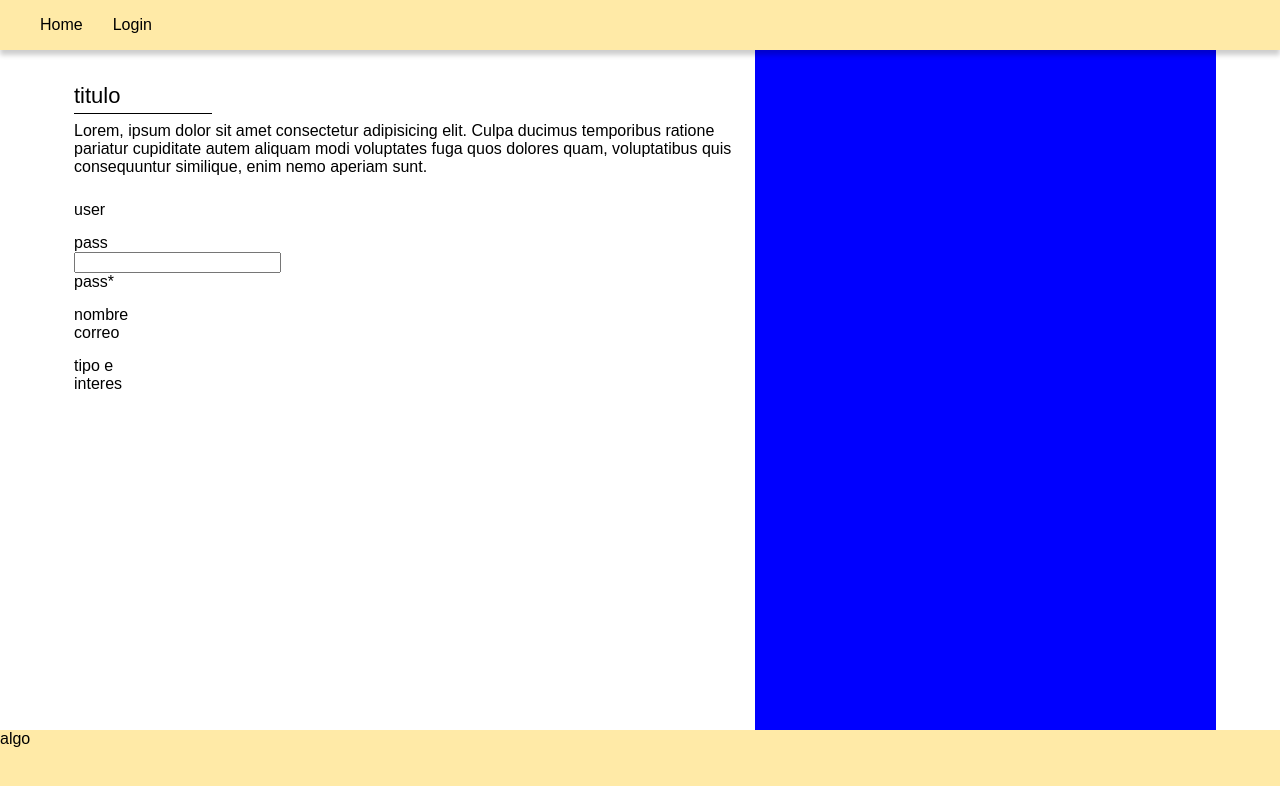
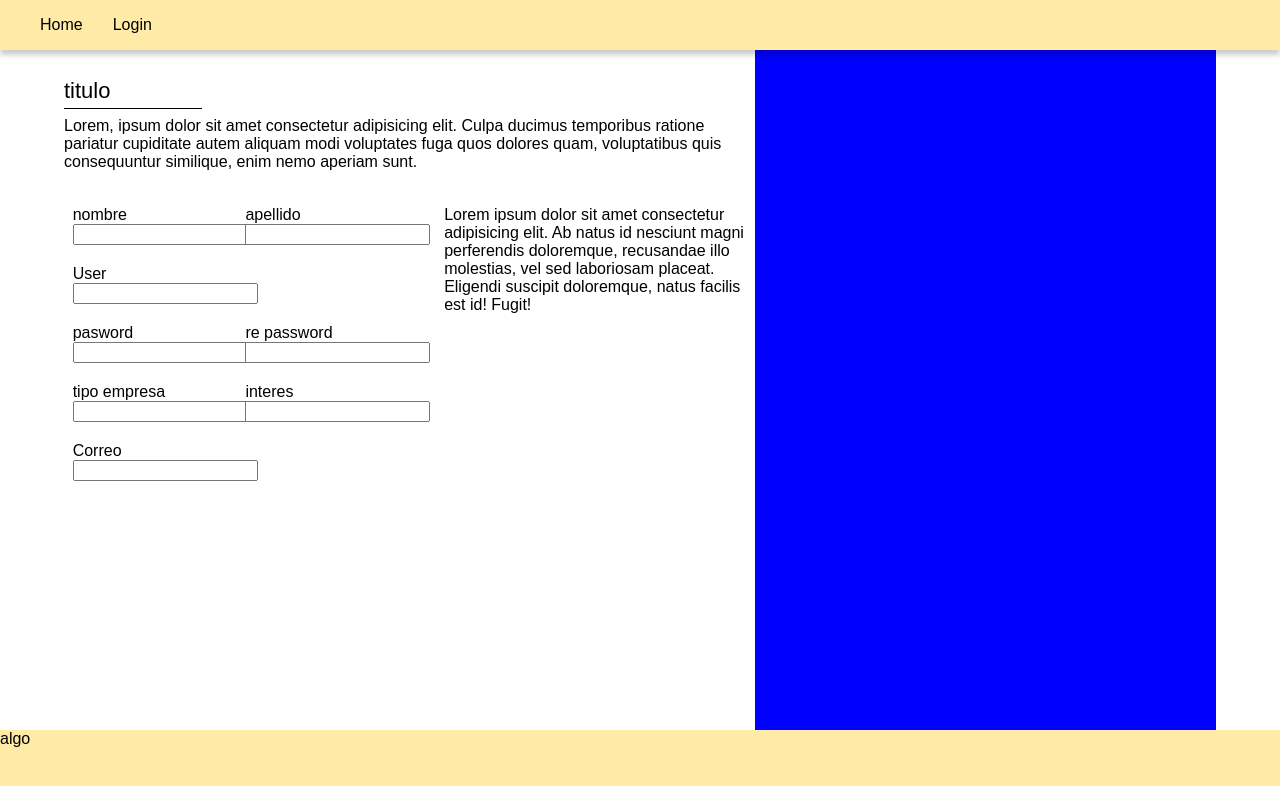
Before and after one commit to azufreYmercurio/ProyectoIntegrador, an Angular app: page /Login in a window 1280 px wide. Shown: the top 786 px of the page. Built offline with nearby package versions, Linux system fonts and the light colour scheme.

Commit message:
login adelanto

```diff
--- a/src/app/ComponentesAngular/login/login.component.html
+++ b/src/app/ComponentesAngular/login/login.component.html
@@ -1,24 +1,69 @@
 <div id="cuerpo">
 <div id="cuerpo-login">
   <div class="register">
-    <div class="item">
+    <div class="textos">
       <div class="titulo">titulo</div>
       <div class="l"></div>
       <div class="text-cuerpo">Lorem, ipsum dolor sit amet consectetur adipisicing elit. Culpa ducimus temporibus ratione pariatur cupiditate autem aliquam modi voluptates fuga quos dolores quam, voluptatibus quis consequuntur similique, enim nemo aperiam sunt.</div>
     </div>
-    <div class="item">user</div>
     <div class="item">
-      <div>pass</div>
-      <input type="password">
-      <div>pass*</div>
-    </div>
-    <div class="item">
-      <div>nombre</div>
-      <div>correo</div>
-    </div>
-    <div class="item">
-      <div>tipo e</div>
-      <div>interes</div>
+        <div class="comp">
+          <!---------------------->
+          <div class="s-item">
+            <div class="datos">
+              <div>nombre</div>
+              <input type="text">
+            </div>
+            <div class="datos">
+                <div>apellido</div>
+                <input type="text">
+            </div>
+          </div>
+          <!---------------------->
+          <div class="s-item">
+              <div class="datos">
+                <div>User</div>
+                <input type="text">
+              </div>
+            </div>
+            <!---------------------->
+            <div class="s-item">
+                <div class="datos">
+                  <div>pasword</div>
+                  <input type="password">
+                </div>
+                <div class="datos">
+                    <div>re password</div>
+                    <input type="password">
+                </div>
+              </div>
+              <!---------------------->
+              <div class="s-item">
+                  <div class="datos">
+                    <div>tipo empresa</div>
+                    <input type="text">
+                  </div>
+                  <div class="datos">
+                      <div>interes</div>
+                      <input type="text">
+                  </div>
+                </div>
+                <!---------------------->
+          <div class="s-item">
+              <div class="datos">
+                <div>Correo</div>
+                <input type="text">
+              </div>
+            </div>
+        </div>
+        <div class="comp">
+          <!---------------------->
+          <div class="s-item">
+              <div class="term">
+                <div>Lorem ipsum dolor sit amet consectetur adipisicing elit. Ab natus id nesciunt magni perferendis doloremque, recusandae illo molestias, vel sed laboriosam placeat. Eligendi suscipit doloremque, natus facilis est id! Fugit!</div>
+              </div>
+            </div>
+        </div>
     </div>
   </div>
   <div class="login"></div>
--- a/src/app/ComponentesAngular/login/login.component.scss
+++ b/src/app/ComponentesAngular/login/login.component.scss
@@ -12,16 +12,8 @@
         .register{
             width: 60%;
             height: 100%;
-            .item{
-                position: relative;
-                display: flex;
-                width: 100%;
-                height: auto;
-                flex-flow: column nowrap;
-                margin: 15px 10px;
-                input{
-                    width: 30%;
-                }
+            .textos{
+                margin: 10px 0;
                 .titulo{
                     padding: 18px 10px 0 0;
                     width: 100%;
@@ -40,6 +32,32 @@
                     height: auto;
                 }
             }
+            .item{
+                position: relative;
+                display: flex;
+                width: 100%;
+                height: auto;
+                margin: 15px 0;
+                .comp{
+                    position: relative;
+                    width: 50%;
+                    height: auto;
+                    .s-item{
+                        position: relative;
+                        display: flex;
+                        .datos{
+                            padding: 10px 0;
+                            margin: 0 2.5%;
+                            width: 45%;
+                            height: auto;
+                        }
+                        .term{
+                            padding: 10px 0;
+                            margin: 0 0 0 10%;
+                        }
+                    }
+                }
+            }
         }
         .login{
             width: 40%;
```
